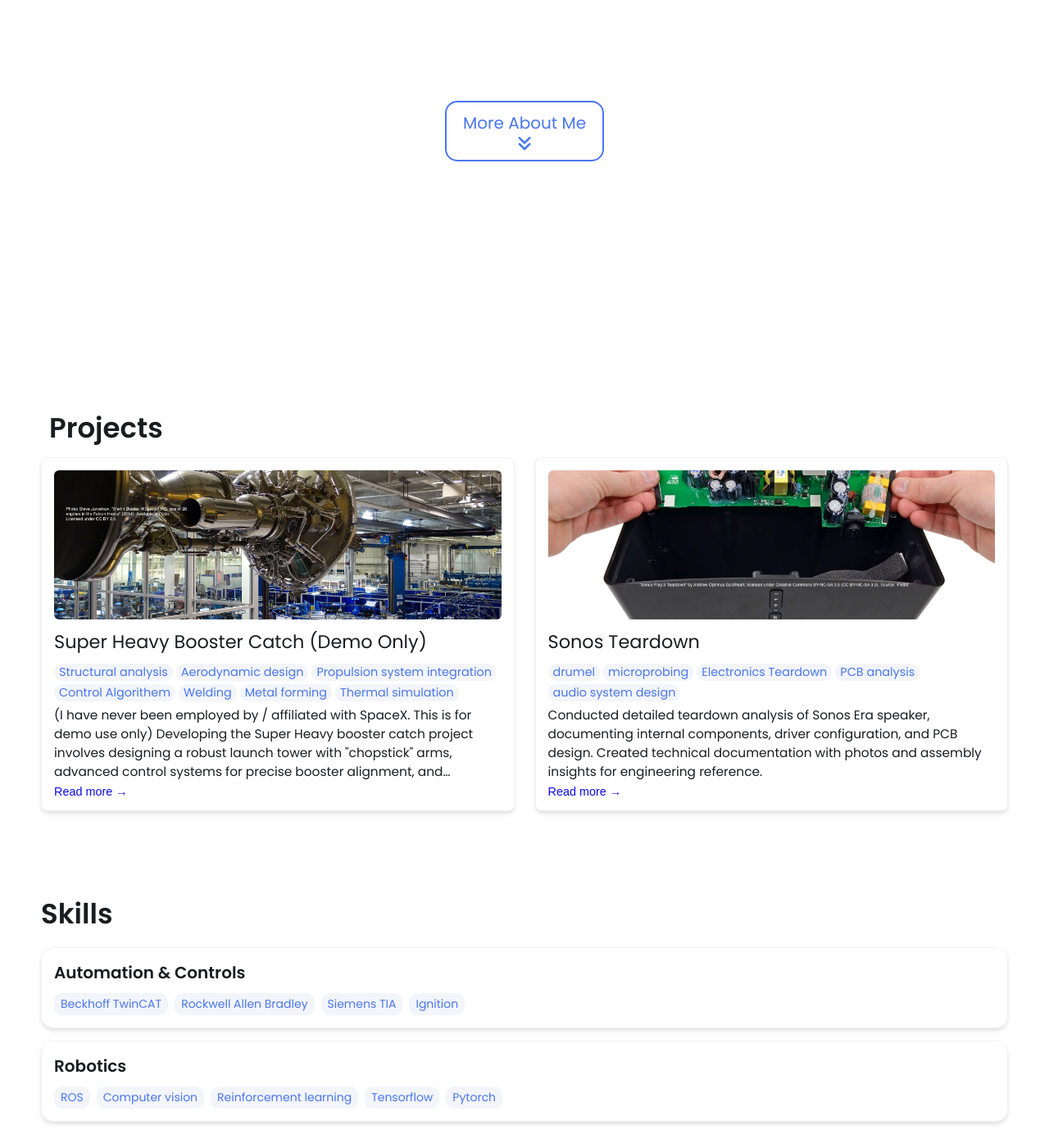
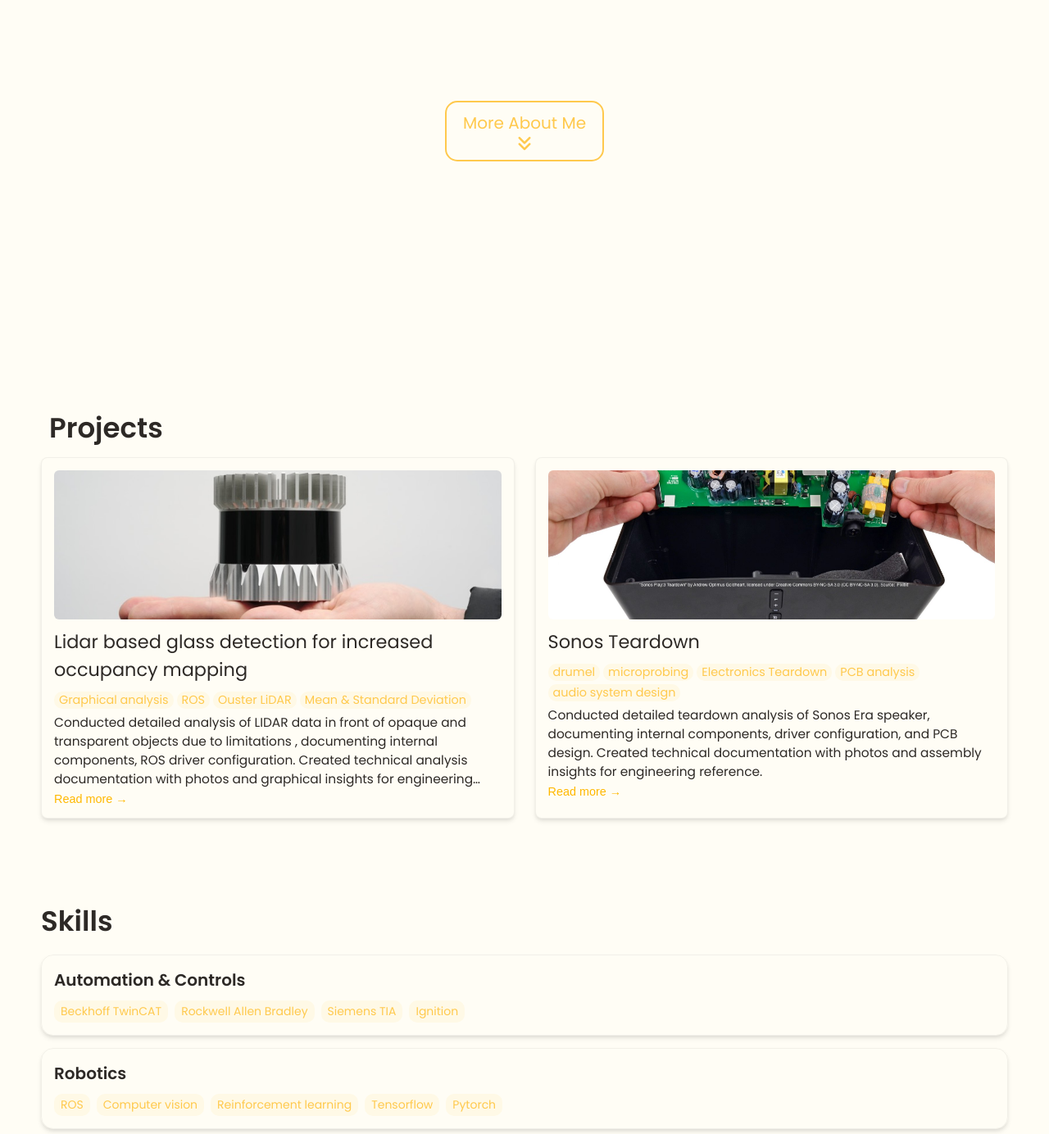
Before and after one commit to SriramJay96/sriramjay96.github.io, a Jekyll site: the page built from index.html, in a window 1280 px wide, cut to the strip 536-1920 px from the top of the page. Shown: the whole strip at 82% size. Built offline with Jekyll 4.4.1, drawn with Linux system fonts in a browser that asks for light colours; part of the change alters nothing that is shown.

Commit message:
Changes made

````diff
--- a/_config.yml
+++ b/_config.yml
@@ -71,12 +71,12 @@ formspree-key:   https://formspree.io/f/{8-digit key}
 
 # Active theme (Updatethis to switch themes). Make sure to keep the indentation the samne.
 colors: # this is the basic theme
-  text: "#1a1c20"
-  border: "#ddd"
-  link: "#4a76ee"
-  highlight: "#0c0cf2"
-  background: "#ffffff"
-  light_background: "#f3f5fb"
+  text: "#2d2926"
+  border: "#f7f3e3"
+  link: "#ffc94d"
+  highlight: "#ffb800"
+  background: "#fffdf5"
+  light_background: "#fff9e6"
 
 # A few examples.
 basic theme:
--- /dev/null
+++ b/_projects/Analysis of Lidar data/index.md
@@ -0,0 +1,132 @@
+---
+layout: post
+title: Lidar based glass detection for increased occupancy mapping
+description: Conducted detailed analysis of LIDAR data in front of opaque and transparent objects due to limitations , documenting internal components, ROS driver configuration. Created technical analysis documentation with photos and graphical insights for engineering reference.
+skills:
+  - Graphical analysis
+  - ROS
+  - Ouster LiDAR
+  - Mean & Standard Deviation
+
+main-image: /Ouster lidar.jpg
+---
+
+---
+# Metrics for Analysis
+1. Mean: The mean was chosen as one of the metrics for analysis as it is very helpful to get an overall
+picture of what the values lie and how close they are. Also, with the mean value of a dataset, we
+can also find the differences in how different materials values differ just by observing one single
+value.
+2. Standard Deviation: Standard deviation unlike mean gives a curve of data for a given window,
+which shows the distribution of the values over the period of time. It helps in understanding how
+the values are changing over time or with change in material, and around what area most of the
+values lie.
+3. Types of Data from Ouster: As Ouster provides different types of values other than just point
+clouds such as Range image. Intensity Image and Reflectivity Image. All three give different
+insights, which helps in analysis.
+### Types of Data from Ouster
+Types of Data from Ouster
+- Range image -
+
+## Analysis of Data
+1. LiDAR facing a transparent object
+{% include image-gallery.html images="/Hist1.jpeg" height="400" %}
+images: /Hist1.jpg
+The plots of colormap and histogram provide a thorough examination of the data gathered by LiDAR and demonstrate how the data can be utilized to identify opaque and transparent items to the LiDAR. By taking the mean and visualizing the standard deviation of a group of intensity
+values collected from LiDAR, the intensity plots are calculated. The color map shows the light orange regions, which show the area where an opaque object is next to a transparent object, and the blue regions, which show the area where the LiDAR faces glass. The transparent item causes the intensity values to be lower, and the abrupt spike is assigned to the opaque object next to the transparent object, according to the histogram.
+
+2. LiDAR facing an opaque object
+{% include image-gallery.html images="/Hist2.jpeg" height="400" %}
+Figure depicts the colormap and histogram plots of LiDAR facing an opaque object. We can see that the histogram plots of the intensity values of the LiDAR data follows a Gaussian Distribution and can be seen concentrated at a small interval, unlike that of the reflection from a
+transparent object. The values are equally distributed since the laser pulse generated at that point on the object is consistently returned to the LiDAR to detect.
+
+### Point Cloud data comparison
+The following data are the point cloud data alongside camera images with camera in front of transparent glass object, opaque object and no object respectively. From the data below it can be clearly seen that the point cloud data for the opaque object clearly sees the object in front of it as the rays are reflected whereas in the cases of transparent the rays pass through giving the impression of there is no
+object in front of it, similar to what we can see when there is literally no object in front of the LiDAR, which shows how difficult it is to identify transparent objects with just LiDAR data. There could be a number of factors affecting the laser pulse generated that passes through transparent objects. It could be the refractivity of the material or the texture and thickness of the transparent object.
+<!-- ## Embedding images
+### External images
+{% include image-gallery.html images="https://live.staticflickr.com/65535/52821641477_d397e56bc4_k.jpg, https://live.staticflickr.com/65535/52822650673_f074b20d90_k.jpg" height="400"%}
+<span style="font-size: 10px">"Starship Test Flight Mission" from https://www.flickr.com/photos/spacex/52821641477/</span>
+You can put in multiple entries. All images will be at a fixed height in the same row. With smaller window, they will switch to columns.   -->
+
+### Images
+{% include image-gallery.html images="/Transparentobject.jpeg" height="400" %}
+{% include image-gallery.html images="/Opaqueobject.jpeg" height="400" %}
+{% include image-gallery.html images="/Noobject.jpeg" height="400" %}
+place the images in project folder/images then update the file path.
+
+<!-- ## Embedding youtube video
+The second video has the autoplay on. copy and paste the 11-digit id found in the url link. <br>
+*Example* : https://www.youtube.com/watch?v={**MhVw-MHGv4s**}&ab_channel=engineerguy
+{% include youtube-video.html id="MhVw-MHGv4s" autoplay= "false"%}
+{% include youtube-video.html id="XGC31lmdS6s" autoplay = "true" %}
+
+you can also set up custom size by specifying the width (the aspect ratio has been set to 16/9). The default size is 560 pixels x 315 pixels.
+
+The width of the video below. Regardless of initial width, all the videos is responsive and will fit within the smaller screen.
+{% include youtube-video.html id="tGCdLEQzde0" autoplay = "false" width= "900px" %}
+
+<br>
+
+## Adding a hozontal line
+---
+
+## Starting a new line
+leave two spaces "  " at the end or enter <br>
+
+## Adding bold text
+this is how you input **bold text**
+
+## Adding italic text
+Italicized text is the *cat's meow*.
+
+## Adding ordered list
+1. First item
+2. Second item
+3. Third item
+4. Fourth item
+
+## Adding unordered list
+- First item
+- Second item
+- Third item
+- Fourth item
+
+## Adding code block
+```ruby
+def hello_world
+  puts "Hello, World!"
+end
+```
+
+```python
+def start()
+  print("time to start!")
+```
+
+```javascript
+let x = 1;
+if (x === 1) {
+  let x = 2;
+  console.log(x);
+}
+console.log(x);
+
+```
+
+## Adding external links
+[Wikipedia](https://en.wikipedia.org)
+
+
+## Adding block quote
+> A blockquote would look great if you need to highlight something
+
+
+## Adding table
+
+| Header 1 | Header 2 |
+|----------|----------|
+| Row 1, Col 1 | Row 1, Col 2 |
+| Row 2, Col 1 | Row 2, Col 2 |
+
+make sure to leave aline betwen the table and the header -->
--- a/_projects/demo-project/index.md
+++ /dev/null
@@ -1,112 +0,0 @@
----
-layout: post
-title: Super Heavy Booster Catch (Demo Only)
-description:  (I have never been employed by / affiliated with SpaceX. This is for demo use only)
-    Developing the Super Heavy booster catch project involves designing a robust launch tower with "chopstick" arms, advanced control systems for precise booster alignment, and integrating sophisticated software for real-time trajectory adjustments and structural engineering to handle immense forces.
-skills:
-  - Structural analysis
-  - Aerodynamic design
-  - Propulsion system integration
-  - Control Algorithem
-  - Welding
-  - Metal forming
-  - Thermal simulation
-
-main-image: /project2.jpg
----
-
----
-# Header 1
-Used for the title (already generated automatically at the top)
-## Header 2
-Use this for the header of each section
-### Header 3
-Use this to have subsection if needed
-
-
-## Embedding images
-### External images
-{% include image-gallery.html images="https://live.staticflickr.com/65535/52821641477_d397e56bc4_k.jpg, https://live.staticflickr.com/65535/52822650673_f074b20d90_k.jpg" height="400"%}
-<span style="font-size: 10px">"Starship Test Flight Mission" from https://www.flickr.com/photos/spacex/52821641477/</span>
-You can put in multiple entries. All images will be at a fixed height in the same row. With smaller window, they will switch to columns.
-
-### Embeed images
-{% include image-gallery.html images="project2.jpg" height="400" %}
-place the images in project folder/images then update the file path.
-
-
-## Embedding youtube video
-The second video has the autoplay on. copy and paste the 11-digit id found in the url link. <br>
-*Example* : https://www.youtube.com/watch?v={**MhVw-MHGv4s**}&ab_channel=engineerguy
-{% include youtube-video.html id="MhVw-MHGv4s" autoplay= "false"%}
-{% include youtube-video.html id="XGC31lmdS6s" autoplay = "true" %}
-
-you can also set up custom size by specifying the width (the aspect ratio has been set to 16/9). The default size is 560 pixels x 315 pixels.
-
-The width of the video below. Regardless of initial width, all the videos is responsive and will fit within the smaller screen.
-{% include youtube-video.html id="tGCdLEQzde0" autoplay = "false" width= "900px" %}
-
-<br>
-
-## Adding a hozontal line
----
-
-## Starting a new line
-leave two spaces "  " at the end or enter <br>
-
-## Adding bold text
-this is how you input **bold text**
-
-## Adding italic text
-Italicized text is the *cat's meow*.
-
-## Adding ordered list
-1. First item
-2. Second item
-3. Third item
-4. Fourth item
-
-## Adding unordered list
-- First item
-- Second item
-- Third item
-- Fourth item
-
-## Adding code block
-```ruby
-def hello_world
-  puts "Hello, World!"
-end
-```
-
-```python
-def start()
-  print("time to start!")
-```
-
-```javascript
-let x = 1;
-if (x === 1) {
-  let x = 2;
-  console.log(x);
-}
-console.log(x);
-
-```
-
-## Adding external links
-[Wikipedia](https://en.wikipedia.org)
-
-
-## Adding block quote
-> A blockquote would look great if you need to highlight something
-
-
-## Adding table
-
-| Header 1 | Header 2 |
-|----------|----------|
-| Row 1, Col 1 | Row 1, Col 2 |
-| Row 2, Col 1 | Row 2, Col 2 |
-
-make sure to leave aline betwen the table and the header
````
Also changed, not shown: _projects/Analysis of Lidar data/Hist1.jpeg (added), _projects/Analysis of Lidar data/Hist2.jpeg (added), _projects/Analysis of Lidar data/Noobject.jpeg (added), _projects/Analysis of Lidar data/Opaqueobject.jpeg (added), _projects/Analysis of Lidar data/Ouster lidar.jpg (added), _projects/Analysis of Lidar data/Transparent-object.jpeg (added), _projects/demo-project/project1.png (deleted), _projects/demo-project/project2.jpg (deleted).
